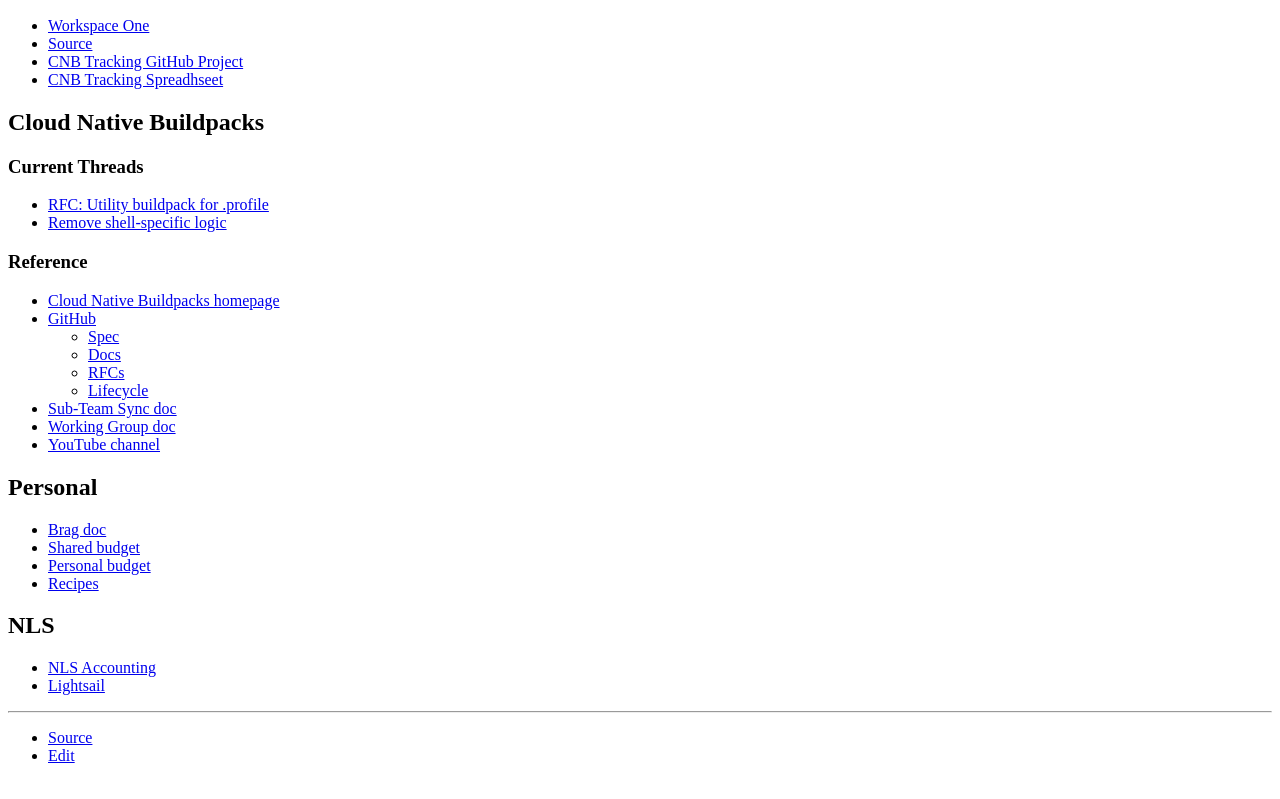
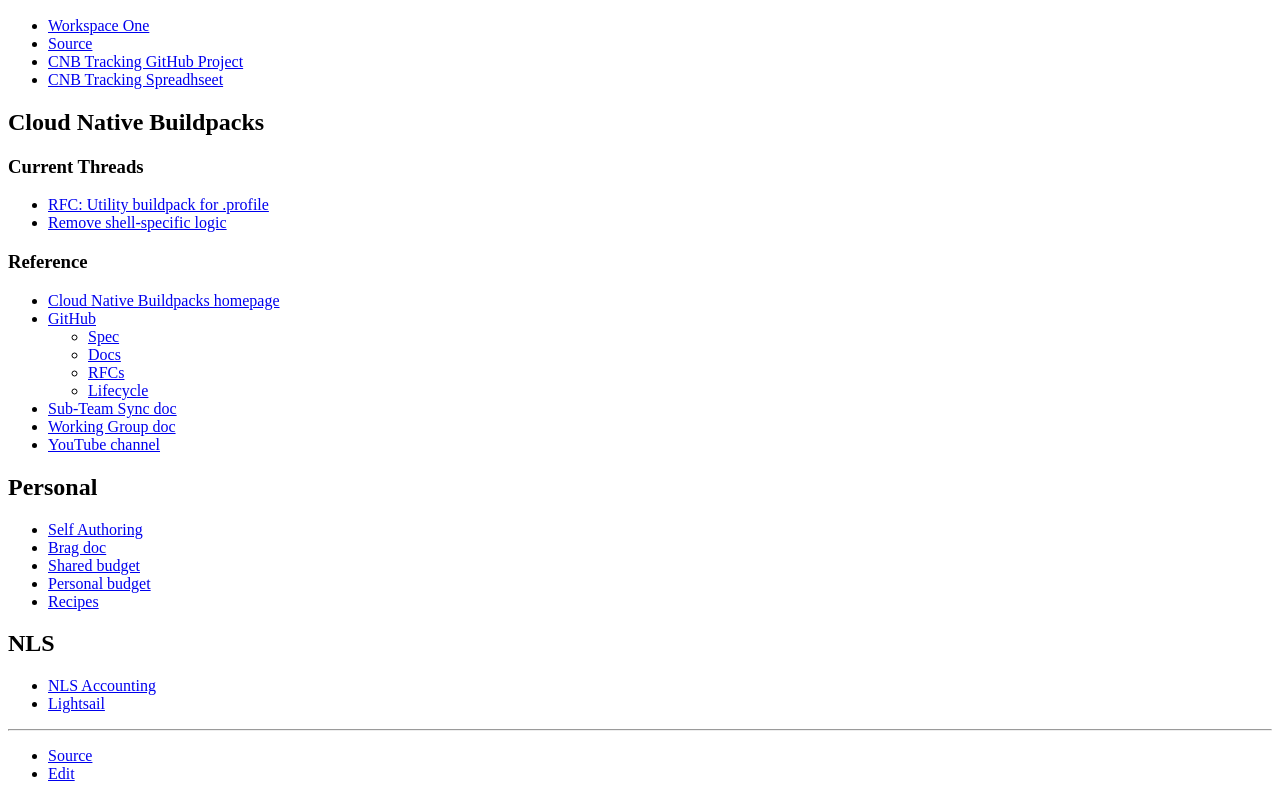
Before and after one commit to mboldt/mboldt.github.io, a plain HTML site: page index.html in a window 1280 px wide. Shown: the part 110-909 px from the top of the page. Drawn offline with Linux system fonts and the light colour scheme.

Commit message:
Add link to Self Authoring

```diff
--- a/index.html
+++ b/index.html
@@ -35,6 +35,7 @@
     </ul>
     <h2>Personal</h2>
     <ul>
+      <li><a href="https://www.selfauthoring.com/Users/Account/LogOn?ReturnUrl=%2Fmywork">Self Authoring</a></li>
       <li><a href="https://docs.google.com/document/d/1p5jjx-r4Dk2iNHxNlgJWgif9y81X80hES_v-uqxympw/edit">Brag doc</a></li>
       <li><a href="https://docs.google.com/spreadsheets/d/1eKFKRiqzlJyODJmhi87-CRKdsMY1w2oDQi44ZHECbho/edit#gid=1609517257">Shared budget</a></li>
       <li><a href="https://docs.google.com/spreadsheets/d/11aWT1YStKPEHGbRY307fzrjtkmQ2NeGvCPFalzuxWfs/edit">Personal budget</a></li>
```
